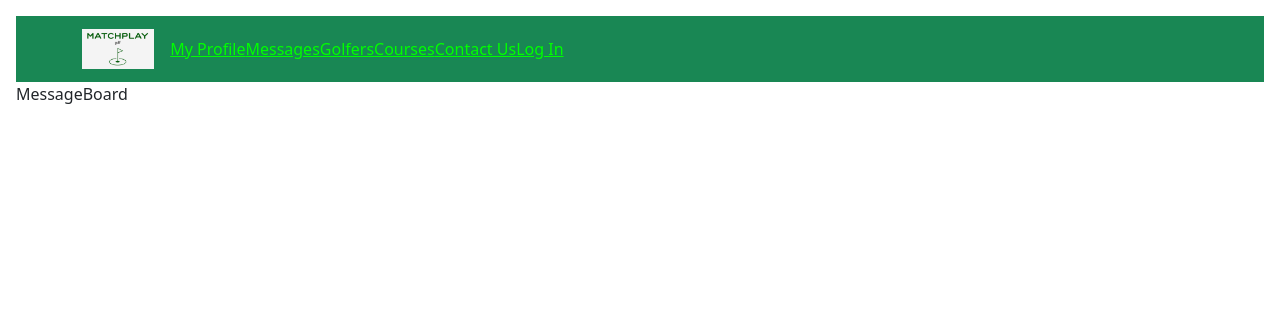
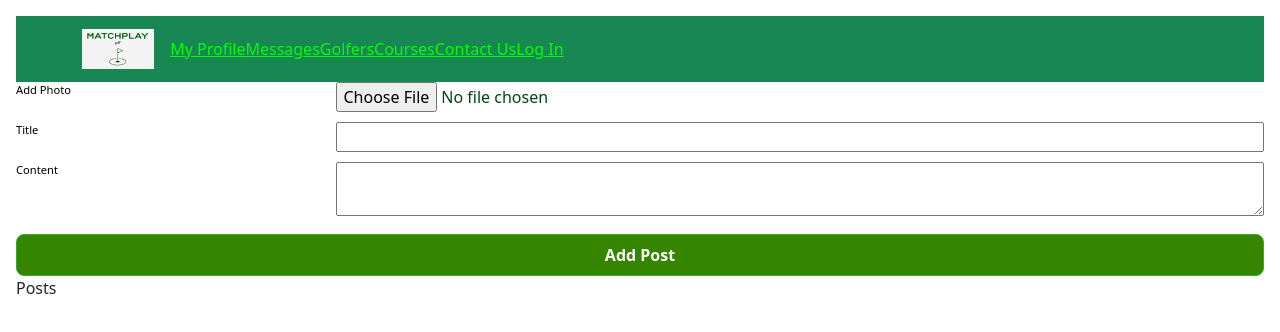
Before and after one commit to novajosky/MatchPlay, a React (Create React App) app: page /messages in a window 1280 px wide. Shown: the top 332 px of the page. Built offline with nearby package versions, Linux system fonts and the light colour scheme; no server answers.

Commit message:
messages refactor

```diff
--- a/controllers/api/messages.js
+++ b/controllers/api/messages.js
@@ -1,4 +1,4 @@
-const { Post } = require("../../routes/api/users");
+const { Post } = require("../../routes/api/messages");
 
 async function getAll(req, res) {
     const posts = await Post.find({
--- a/routes/api/messages.js
+++ b/routes/api/messages.js
@@ -5,6 +5,6 @@ const postsCtrl = require('../../controllers/api/messages');
 
 // router.get('/', postsCtrl.getAll)
 
-// router.post('/messages', postsCtrl.create)
+// router.post('/', postsCtrl.create)
 
 module.exports = router;
--- /dev/null
+++ b/src/components/DisplayMessages/DisplayMessages.jsx
@@ -0,0 +1,12 @@
+import React from 'react'
+
+export default function DisplayMessages() {
+  return (
+    <div>
+      <p>Posts</p>
+      {/* <p>Photos: {images}</p>
+      <p>Title: {title}</p>
+      <p>Message: {content}</p> */}
+    </div>
+  )
+}
--- a/src/components/MessageBoard/MessageBoard.jsx
+++ b/src/components/MessageBoard/MessageBoard.jsx
@@ -1,5 +1,7 @@
 import React, { useEffect, useState } from 'react'
 import * as postsAPI from '../../utilities/posts-api'
+import MessageForm from '../MessageForm/MessageForm'
+import DisplayMessages from '../DisplayMessages/DisplayMessages'
 
 export default function MessageBoard() {
     const [posts, setPosts] = useState([]);
@@ -16,9 +18,12 @@ export default function MessageBoard() {
         const post = await postsAPI.add(postData);
         setPosts([...posts, post]);
     }
-  return (
-    <div>
-        MessageBoard
-    </div>
-  )
+    return (
+        <main>
+            <div></div>
+            <MessageForm />
+            <DisplayMessages />
+            <div></div>
+        </main>
+    )
 }
--- a/src/components/MessageForm/MessageForm.jsx
+++ b/src/components/MessageForm/MessageForm.jsx
@@ -1,7 +1,10 @@
 import React from 'react'
+import { useState } from "react";
 
 export default function MessageForm({handleAddPost}) {
-    const [content, setcontent] = useState('');
+    const [title, setTitle] = useState([]);
+    const [images, setImages] = useState([]);
+    const [content, setContent] = useState([]);
 
     function handleSubmit(e) {
         e.preventDefault();
@@ -9,12 +12,27 @@ export default function MessageForm({handleAddPost}) {
     }
 
     return (
+        <main>
             <form onSubmit={handleSubmit}>
+                <label>Add Photo</label>
+                <input
+                    value={images}
+                    onChange={e => setImages(e.target.value)}
+                    type="file" accept="image/*"></input>
+                <label>Title</label>
+                <input
+                    value={title}
+                    onChange={e => setTitle(e.target.value)}
+                    />
+                <label>Content</label>
                 <textarea
                     value={content}
-                onChange={e => setcontent(e.target.value)}
+                    onChange={e => setContent(e.target.value)}
                     />
                 <button type="submit">Add Post</button>
             </form>
+            <div>
+            </div>
+        </main>
     );
 }
--- a/src/components/NavBar/NavBar.css
+++ b/src/components/NavBar/NavBar.css
@@ -7,7 +7,7 @@
     color: rgb(14, 124, 0);
 }
 
-p {
+.navp {
     color: white;
 }
 
--- a/src/components/NavBar/NavBar.jsx
+++ b/src/components/NavBar/NavBar.jsx
@@ -25,7 +25,7 @@ export default function NavBar({ user, setUser }) {
           <Nav className="me-auto">
             {user ?
               <>
-              <p>Welcome {user.name}</p>
+              <p className='navp'>Welcome {user.name}</p>
                 <Link className="link" to="/profile">My Profile</Link>
                 <Link className="link" to="/messages">Messages</Link>
                 <Link className="link" to="/golfers">Golfers</Link>
```
Lines whose indentation alone changed are shown as unchanged.
